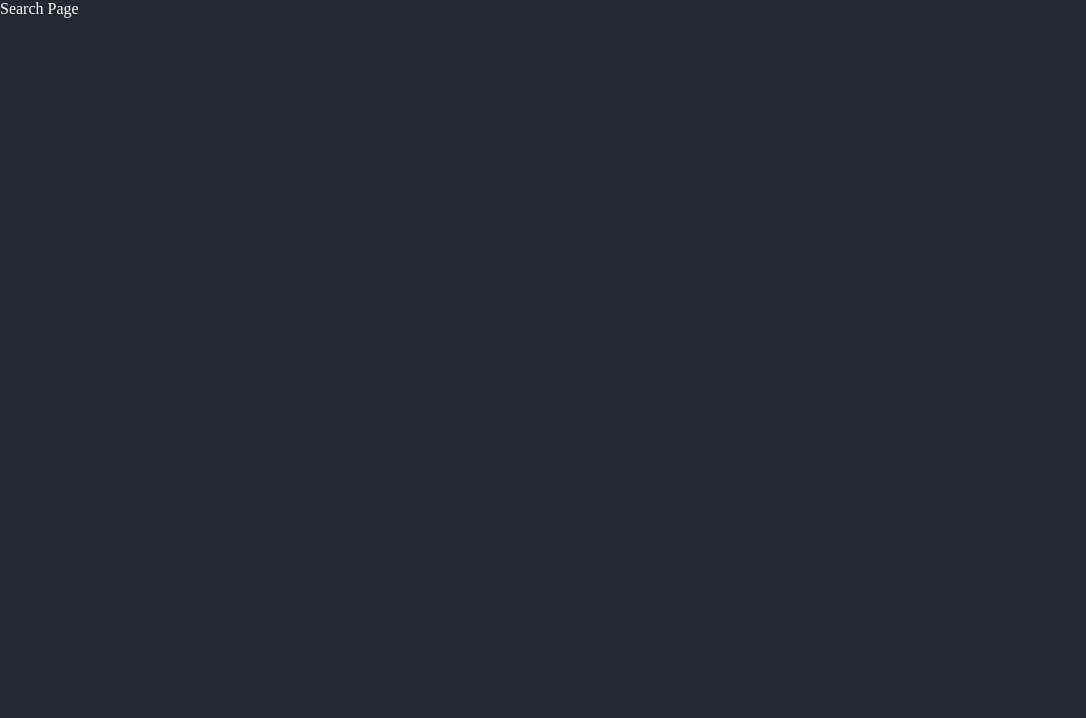
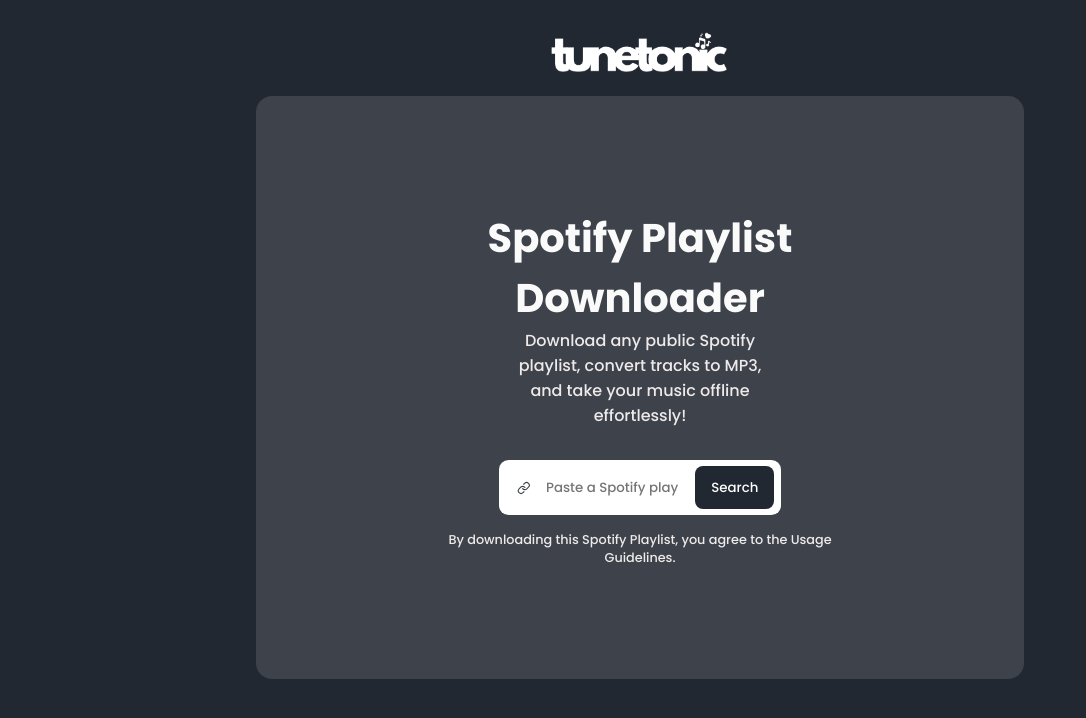
Before and after one commit to Carl0017/TuneTonic, a React (Vite) app: page / in a window 1280 px wide. Both pictures are taken after a click on the button "Get Started". Shown: the top 718 px of the page, without its empty margins (0-1086 px from the left). Built offline with nearby package versions, Linux system fonts and the light colour scheme.

Commit message:
Search Page Ui

```diff
--- a/src/Pages/Home/App.scss
+++ b/src/Pages/Home/App.scss
@@ -43,7 +43,7 @@
     align-items: center;
 
     .artistImageWrapper {
-      background: #3d424b;
+      background: $darkShade;
       padding: 2rem;
       border-radius: 2rem;
       @include flex(column, 0.5rem, center);
@@ -72,7 +72,7 @@
       }
 
       button {
-        @include defbutton(#3d424b, #fff, 1rem 5rem, 1rem);
+        @include defbutton($darkShade, #fff, 1rem 5rem, 1rem);
         @include Poppins(400, normal);
         margin-top: 3rem;
         transition: 0.3s ease-in-out;
--- a/src/Pages/SpotifySearch/App.jsx
+++ b/src/Pages/SpotifySearch/App.jsx
@@ -1,13 +1,39 @@
 import React from 'react'
+import Navbar from "../../Components/Navbar/App"
 
 import "./App.scss"
+import { Link } from 'lucide-react'
 
 
 function App() {
   return (
-    <div>
-      Search Page
-    </div>
+    <>
+    <Navbar/>
+
+      <div className="mainPageWrapper">
+      <div className="searchWrapper">
+        <h2>
+          Spotify Playlist Downloader
+        </h2>
+        <p>
+        Download any public Spotify playlist, convert tracks to MP3, and take your music offline effortlessly!
+        </p>
+
+        <div id="searchInput">
+            <Link />
+            <input type="text" placeholder='Paste a Spotify playlist URL here' />
+            <button>
+              Search
+            </button>
+        </div>
+
+       <div id="downloadConsent">
+         <p>By downloading this Spotify Playlist, you agree to the <span style={{color:"",}}>Usage Guidelines.</span></p>
+       </div>
+     </div>
+      </div>
+
+    </>
   )
 }
 
--- a/src/Pages/SpotifySearch/App.scss
+++ b/src/Pages/SpotifySearch/App.scss
@@ -1,3 +1,68 @@
-@use '../../Styles/colors' as *;
-@use '../../Styles/fonts' as *;
-@use '../../Styles/reuseable' as *;
+@use "../../Styles/colors" as *;
+@use "../../Styles/fonts" as *;
+@use "../../Styles/reuseable" as *;
+
+.mainPageWrapper {
+  @include flex(column, "", center);
+  align-items: center;
+  padding: 1rem 20rem;
+
+  .searchWrapper {
+    margin-top: 5rem;
+    @include flex(column, "", center);
+    border-radius: 1rem;
+    background: $darkShade;
+    padding: 7rem 10rem;
+    text-align: center;
+    width: 70%;
+
+    h2 {
+      @include Poppins(700, normal);
+      font-size: 2.5rem;
+    }
+
+    p {
+      @include Poppins(500, normal);
+      width: 60%;
+      color: #eeeaea;
+    }
+
+    #searchInput {
+      margin-top: 2rem;
+      @include flex(row, 1rem, space-between);
+      align-items: center;
+      background: #fff;
+      padding: 0.4rem;
+      border-radius: 0.6rem;
+      width: 60%;
+
+      svg {
+        color: $darkShade;
+        padding-left: 0.7rem;
+      }
+
+      input {
+        padding: 0;
+        height: 2.5rem;
+        width: 90%;
+        border: none;
+        outline: none;
+        @include Poppins(500, normal);
+        //font-size: 1rem;
+      }
+
+      button {
+        @include defbutton($dark, #fff, 0.7rem 1rem, 0.5rem);
+        @include Poppins(500, normal);
+      }
+    }
+
+    #downloadConsent {
+      margin-top: 1rem;
+      p {
+        font-size: 0.8rem;
+        width: 100%;
+      }
+    }
+  }
+}
--- a/src/Styles/_colors.scss
+++ b/src/Styles/_colors.scss
@@ -1,6 +1,7 @@
 // General Colors
 $light: #fafafa;
 $dark: #222831;
+$darkShade: #3d424b;
 $gray: #E7E7E7;
 
 // Brand Colors
```
